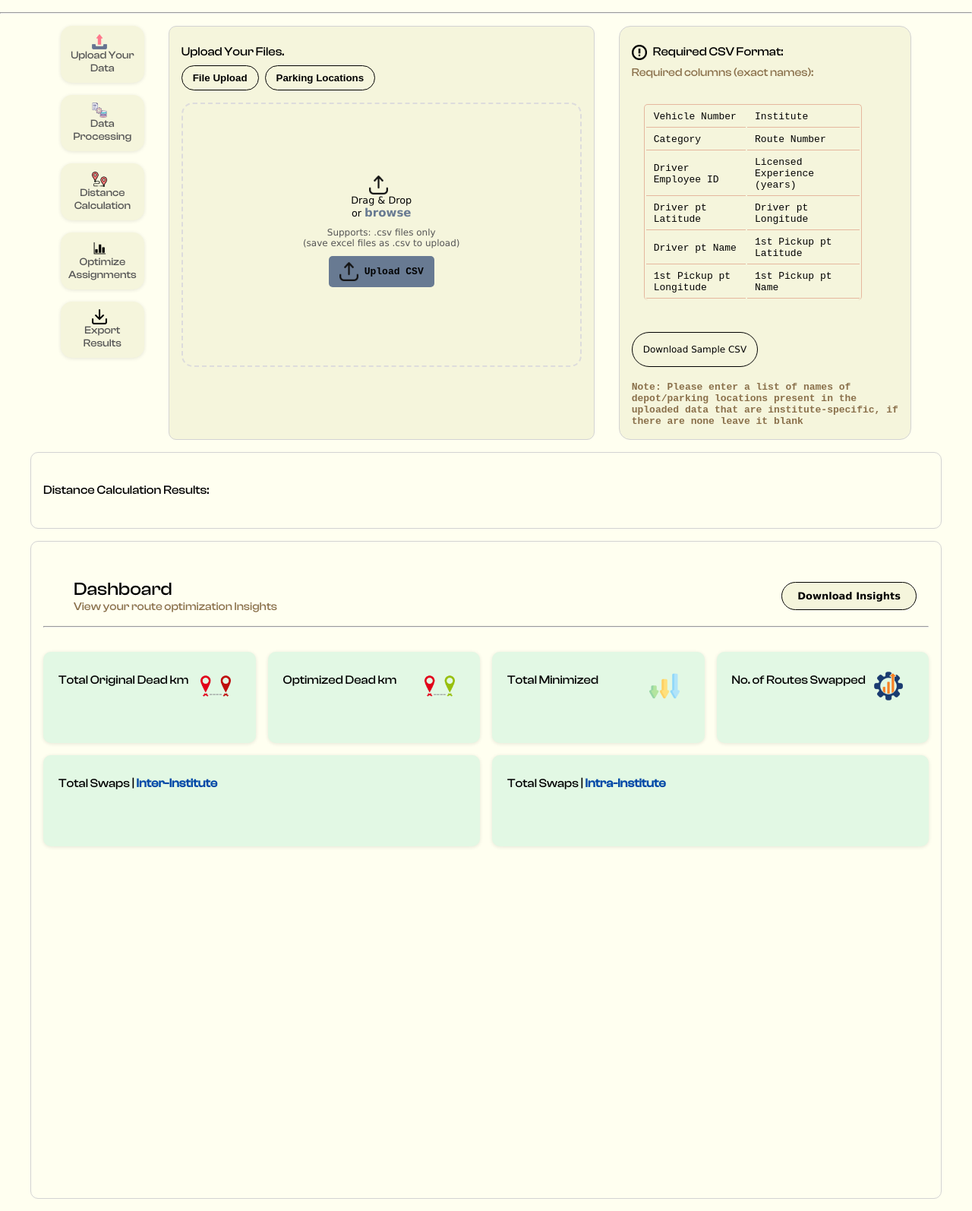
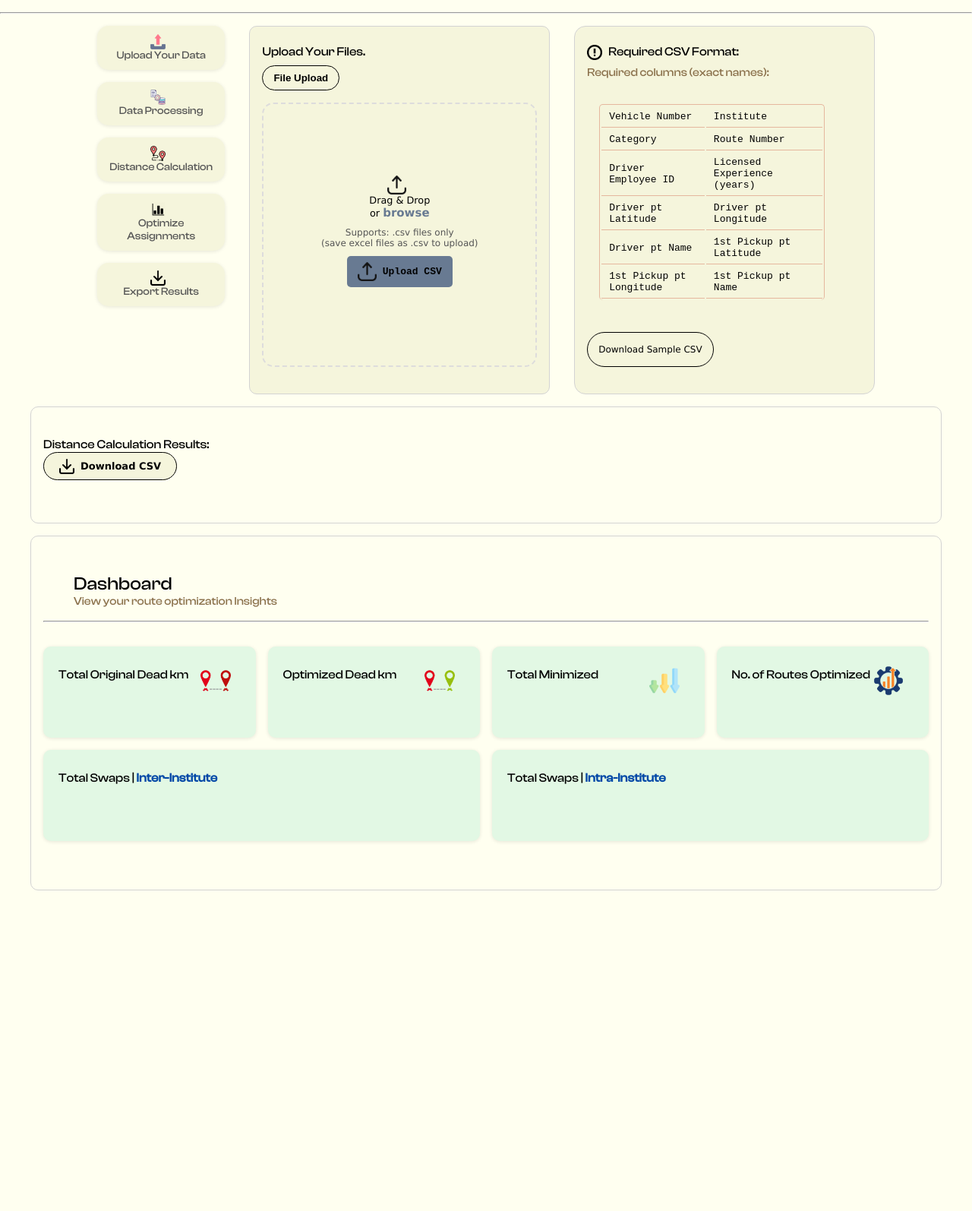
Before and after one commit to shanaia-dsilva/VRP_SOLVER, a Flask app: page / in a window 1280 px wide. Shown: the part 111-1705 px from the top of the page at 76% size. After the commit the page ends 1283 px from the top, so only its background shows below. Run offline with Flask 3, Linux system fonts and the light colour scheme.

Commit message:
updates css

```diff
--- a/osrm_service.py
+++ b/osrm_service.py
@@ -1,3 +1,4 @@
+
 import requests
 import pandas as pd
 import numpy as np
@@ -51,7 +52,7 @@ class OSRMService:
         # Depot filtering logic
         depot_names = ['MAHE', 'Kannamangla village Edify World School']
         shared_depots = {'MAHE': ['MAHE'], 'Amara Jyothi Public School': ['Amar Jyothi Public School & Pre-University College']}
-        min_driver_exp = {'A+': 0, 'A': 0, 'B': 0, 'C': 0}
+        min_driver_exp = {'A+': 10, 'A': 3, 'B': 0, 'C': 0}
 
         driver_df['is_depot'] = driver_df['dname'].isin(depot_names)
         driver_df['allowed_institutes'] = driver_df.apply(
--- a/static/css/style.css
+++ b/static/css/style.css
@@ -38,7 +38,7 @@ li, a {
   font-size: smaller;
   display: flex;
   flex-direction:row ;
-  padding:0 0 0 12px
+  padding:0 10px 0 12px;
 }
 
 .custom-container {
@@ -118,7 +118,7 @@ h6{
 }
 
 #description-sec {
-  margin: 1rem 5rem;
+  margin: 1rem 8rem;
 }
 .text-center {
   text-align: center;
@@ -170,7 +170,7 @@ h6{
   border: 1px solid lightgray;
   border-radius: 10px;
   padding: 1rem;
-  width:60%;
+  width: 100%;
 }
 #file-stat {
   background-color: beige;
@@ -178,7 +178,7 @@ h6{
   border: 1px solid lightgray;
   border-radius: 15px;
   min-height: 100%;
-  width:40%;
+  width:100%;
 }
 
 #file-stat table {
@@ -460,7 +460,8 @@ h6{
   flex-direction: row;
   gap: 2rem;
   min-height: fit-content;
-  max-height:50vh;
+  /* max-height:50vh; */
+  justify-content: space-around;
 }
 
 
@@ -470,7 +471,7 @@ h6{
   /* flex:1; */
   gap: 2rem;
   justify-content: center;
-  max-height: max-content;
+  /* max-height: max-content; */
 
 }
 
@@ -497,7 +498,7 @@ h6{
   padding:10px 20px;
   border-radius: 999px;
   transition: ease-in-out 0.2s;
-  margin: 5px 0;
+  margin: 10px 10px 10px 0;
 }
 .app-btn:hover ,
 .calc-btn:hover {
@@ -532,7 +533,7 @@ img {
   margin: 1rem 2.5rem;
 }
  #stats-sec {
-  height:100vh;
+  height:max-content;
  }
 .results-container {
   display: flex;
--- a/static/js/main.js
+++ b/static/js/main.js
@@ -238,7 +238,7 @@ function updateInsightsDashboard(insights) {
     document.getElementById('total-orig-sum').textContent = insights.original_dead_km ?? '—';
     document.getElementById('optim-sum').textContent = insights.total_dead_km.toFixed(2);
     document.getElementById('savings-num').textContent = insights.total_minimized?.toFixed(2) ?? '—';
-    document.getElementById('routes-swapped').textContent = insights.total_swaps;
+    document.getElementById('routes-swapped').textContent = insights.total_swaps+" / "+insights.total_routes ;
 
     document.getElementById('inter-swaps').textContent = insights.inter_institute ?? 0;
     document.getElementById('intra-swaps').textContent = insights.intra_institute ?? 0;
--- a/templates/index.html
+++ b/templates/index.html
@@ -71,7 +71,7 @@
           <h3>Upload Your Files.</h3>
           <div class="input-toggle">
             <button class="btn-toggle" onclick="switchToUpload()">File Upload</button>
-            <button class="btn-toggle" onclick="switchToPaste()">Parking Locations</button>
+            <!-- <button class="btn-toggle" onclick="switchToPaste()">Parking Locations</button> -->
           </div>
 
           <div id="upload-section" class="upload-section">
@@ -94,7 +94,7 @@
               </form>
             </div>
           </div>
-
+<!--
           <div id="paste-section" class="paste-section" style="display: none;">
             <div class="paste-container">
               <div class="depot-details">
@@ -130,7 +130,7 @@
                 <button id="reset-paste-btn" type="button" class="app-btn">Reset Fields</button>
               </div>
             </div>
-          </div>
+          </div> -->
 
           <div id="status" class="status-box"></div>
         </div>
@@ -171,9 +171,9 @@
             <a href="/uploads/sample-data.csv">Download Sample CSV</a>
           </div>
           <br>
-          <h6>Note: Please enter a list of names of depot/parking locations present in the uploaded data that are
+          <!-- <h6>Note: Please enter a list of names of depot/parking locations present in the uploaded data that are
             <strong>institute-specific</strong>, if there are none leave it blank
-          </h6>
+          </h6> -->
         </div>
       </div>
 
@@ -195,16 +195,16 @@
       </section>
       <section id="results-sect">
         <h3>Distance Calculation Results:</h3>
-        <div class="results-section" id="results-section" style="display: none;">
+        <div class="results-section" id="results-section">
           <div class="results-container">
             <!-- <div id="results-summary" class="summary"></div> -->
             <div class="export">
               <a id="download-csv" class="app-btn">
                 <img src="/uploads/export-icon.png" class="project-icon" alt="Download" />Download CSV
               </a>
-              <a id="download-xlsx" class="app-btn">
+              <!-- <a id="download-xlsx" class="app-btn">
                 <img src="/uploads/export-icon.png" class="project-icon" alt="Download" />Download Insights (XLSX)
-              </a>
+              </a> -->
             </div>
           </div>
           <div class="table-wrapper">
@@ -230,7 +230,7 @@
           <h1>Dashboard</h1>
           <p>View your route optimization Insights</p>
         </li>
-        <li><button class="app-btn" id="export-insights-btn">Download Insights</button></li>
+        <!-- <li><button class="app-btn" id="export-insights-btn">Download Insights</button></li> -->
       </ul>
     </div>
     <hr class="section-divider" />
@@ -251,7 +251,7 @@
         <img src="/uploads/reduced.png" class="stat-img" />
       </div>
       <div class="stat-tile">
-        <h3>No. of Routes Swapped</h3>
+        <h3>No. of Routes Optimized</h3>
         <div class="stat-value" id="routes-swapped"></div>
         <img src="/uploads/optim.png" class="stat-img" />
       </div>
@@ -265,6 +265,9 @@
       </div>
     </div>
   </section>
+  <section id="swap-chains">
+    <div class="results-summary"></div>
+  </section>
 </body>
 
 </html>
```
